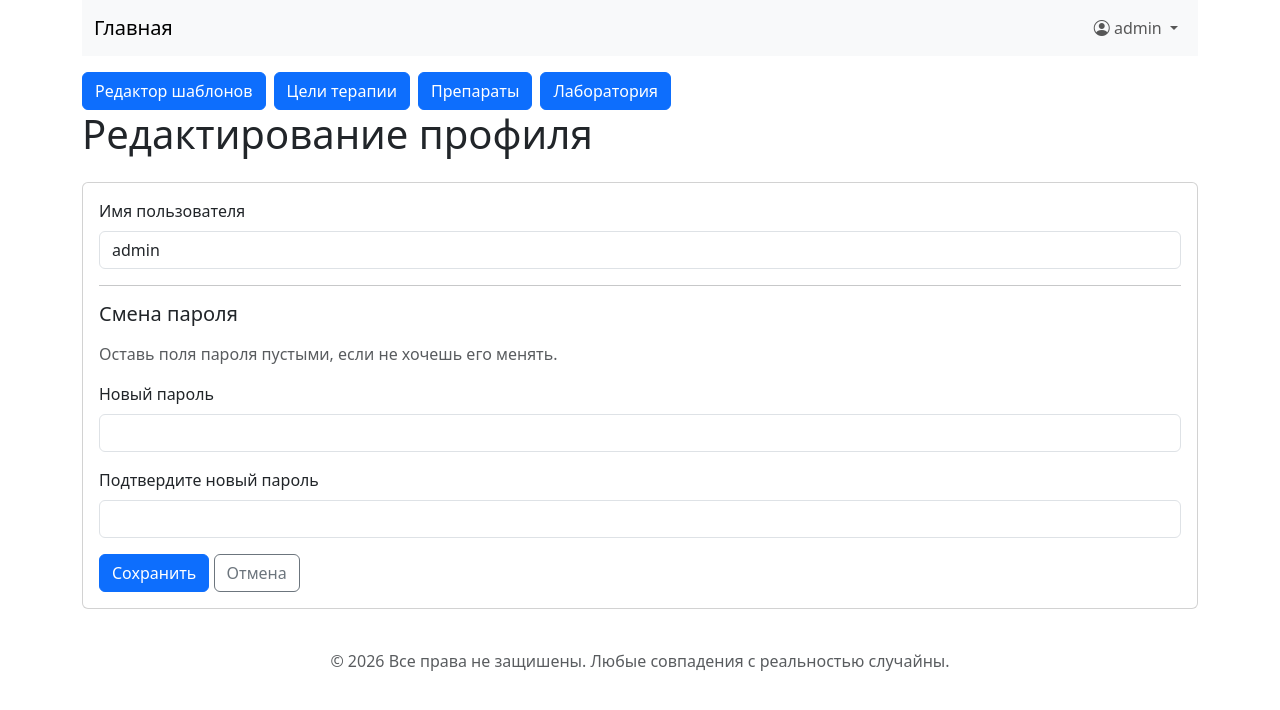
After one commit to sashkaryzhik1908-netizen/diaries, a Flask app: page /edit in a window 1280 px wide. The commit adds this page. Shown: the top 710 px of the page. Run offline with Flask 3, Linux system fonts and the light colour scheme; a user stored in the database is signed in; some libraries are stand-ins or nearby versions.

Commit message:
update auth

```diff
--- a/app/__init__.py
+++ b/app/__init__.py
@@ -22,6 +22,7 @@ def create_app(test_config=None):
     from app.routes.therapy import therapy_bp
     from app.routes.diaries import diaries_bp
     from app.routes.diary_entries import diary_entries_bp
+    from app.services.diary_service import to_local_time
     from laboratory.routes import laboratory_bp
 
     migrate.init_app(app, db)
@@ -40,4 +41,8 @@ def create_app(test_config=None):
     app.register_blueprint(diary_entries_bp)
     app.register_blueprint(laboratory_bp)
 
+    @app.context_processor
+    def inject_utilities():
+        return dict(to_local_time=to_local_time)
+
     return app
--- a/app/forms.py
+++ b/app/forms.py
@@ -14,6 +14,8 @@ from wtforms.validators import (
     DataRequired,
     EqualTo,
     Length,
+    Optional,
+    ValidationError,
 )
 
 
@@ -38,6 +40,38 @@ class RegisterForm(FlaskForm):
         validators=[DataRequired()],
     )
     submit = SubmitField("Зарегистрироваться")
+
+
+class EditUserForm(FlaskForm):
+    username = StringField(
+        "Имя пользователя",
+        validators=[
+            DataRequired(),
+            Length(max=100),
+        ],
+    )
+    password = PasswordField(
+        "Новый пароль",
+        validators=[
+            Optional(),
+            EqualTo("confirm", message="Пароли должны совпадать"),
+        ],
+        render_kw={"autocomplete": "new-password"},
+    )
+
+    confirm = PasswordField(
+        "Подтвердите новый пароль",
+        validators=[Optional()],
+        render_kw={"autocomplete": "new-password"},
+    )
+    submit = SubmitField("Сохранить")
+
+    def validate_confirm(self, field):
+        if self.password.data and not field.data:
+            raise ValidationError("Подтвердите новый пароль.")
+
+        if field.data and not self.password.data:
+            raise ValidationError("Введите новый пароль.")
 
 
 class LoginForm(FlaskForm):
@@ -104,7 +138,10 @@ class TemplateVariableForm(FlaskForm):
         validators=[DataRequired()],
     )
     required = BooleanField("Обязательное поле")
-    order = IntegerField("Порядок расположения при заполнении дневника", validators=[DataRequired()])
+    order = IntegerField(
+        "Порядок расположения при заполнении дневника",
+        validators=[
+            DataRequired()])
     submit = SubmitField("Сохранить")
 
 
--- a/app/routes/auth.py
+++ b/app/routes/auth.py
@@ -9,9 +9,8 @@ from flask_login import (
 from werkzeug.security import generate_password_hash, check_password_hash
 
 from app.extensions import db, login_manager
-from app.models import User
-from app.forms import RegisterForm, LoginForm
-
+from app.models import User, Diary
+from app.forms import RegisterForm, LoginForm, EditUserForm
 
 auth_bp = Blueprint("auth", __name__)
 
@@ -51,6 +50,38 @@ def register():
     return render_template("auth/register.html", form=form)
 
 
+# Редактирование профиля
+@auth_bp.route("/edit", methods=["GET", "POST"])
+@login_required
+def edit_user():
+    user = current_user
+    form = EditUserForm(obj=user)
+
+    if form.validate_on_submit():
+
+        # Проверяем, занят ли логин другим пользователем
+        existing_user = User.query.filter_by(
+            username=form.username.data
+        ).first()
+
+        if existing_user and existing_user.id != user.id:
+            flash("Это имя пользователя уже занято.", "danger")
+            return render_template("auth/edit_user.html", form=form)
+
+        user.username = form.username.data
+
+        # Если введён новый пароль, обновляем его
+        if form.password.data:
+            user.password = generate_password_hash(form.password.data)
+
+        db.session.commit()
+
+        flash("Данные профиля успешно обновлены.", "success")
+        return redirect(url_for("auth.user"))
+
+    return render_template("auth/edit_user.html", form=form)
+
+
 # Вход
 @auth_bp.route("/login", methods=["GET", "POST"])
 def login():
@@ -86,3 +117,13 @@ def logout():
 @auth_bp.route("/")
 def index():
     return render_template("index.html")
+
+
+@auth_bp.route("/user")
+@login_required
+def user():
+    diaries = Diary.query.filter(Diary.user_id == current_user.id).all()
+    return render_template(
+        "auth/user.html",
+        user=current_user,
+        diaries=diaries)
--- /dev/null
+++ b/app/templates/auth/edit_user.html
@@ -0,0 +1,66 @@
+{% extends "base.html" %}
+
+{% block title %}
+Редактирование профиля
+{% endblock title %}
+
+{% block content %}
+<div class="container">
+
+    <h1 class="mb-4">Редактирование профиля</h1>
+
+    <div class="card mb-3">
+        <div class="card-body">
+
+            <form method="POST">
+                {{ form.hidden_tag() }}
+
+                <div class="mb-3">
+                    {{ form.username.label(class="form-label") }}
+                    {{ form.username(class="form-control") }}
+
+                    {% for error in form.username.errors %}
+                        <p class="text-danger mt-1">{{ error }}</p>
+                    {% endfor %}
+                </div>
+
+                <hr>
+
+                <h5 class="mb-3">Смена пароля</h5>
+
+                <p class="text-muted">
+                    Оставь поля пароля пустыми, если не хочешь его менять.
+                </p>
+
+                <div class="mb-3">
+                    {{ form.password.label(class="form-label") }}
+                    {{ form.password(class="form-control") }}
+
+                    {% for error in form.password.errors %}
+                        <p class="text-danger mt-1">{{ error }}</p>
+                    {% endfor %}
+                </div>
+
+                <div class="mb-3">
+                    {{ form.confirm.label(class="form-label") }}
+                    {{ form.confirm(class="form-control") }}
+
+                    {% for error in form.confirm.errors %}
+                        <p class="text-danger mt-1">{{ error }}</p>
+                    {% endfor %}
+                </div>
+
+                {{ form.submit(class="btn btn-primary") }}
+
+                <a href="{{ url_for('auth.user') }}"
+                   class="btn btn-outline-secondary">
+                    Отмена
+                </a>
+
+            </form>
+
+        </div>
+    </div>
+
+</div>
+{% endblock content %}
--- a/app/templates/auth/register.html
+++ b/app/templates/auth/register.html
@@ -1,5 +1,7 @@
 {% extends "base.html" %}
-{% block title %}Регистрация{% endblock title %}
+{% block title %}
+Регистрация
+{% endblock title %}
 {% block content %}
 <div class="container">
   <form method="POST">
--- a/app/templates/diares/diaries.html
+++ b/app/templates/diares/diaries.html
@@ -24,7 +24,7 @@
                 <h5>Дневник №{{ diary.number }}</h5>
 
                 <p class="text-muted">
-                    Создан: {{ diary.created_at.strftime("%d.%m.%Y %H:%M") }}
+                    Создан: {{ to_local_time(diary.created_at).strftime("%d.%m.%Y %H:%M") }}
                 </p>
 
                 <a href="{{ url_for('diaries.view_diary', diary_id=diary.id) }}"
--- a/app/templates/diares/fill_category.html
+++ b/app/templates/diares/fill_category.html
@@ -331,7 +331,7 @@
         {% endif %}
 
         <button type="submit" class="btn btn-success">
-            Сгенерировать текст
+            Сохранить
         </button>
     </form>
 
--- a/app/templates/includes/_header.html
+++ b/app/templates/includes/_header.html
@@ -1,4 +1,3 @@
-
 <div class="container">
   <nav class="navbar navbar-expand-lg bg-body-tertiary">
     <div class="container-fluid">
@@ -33,6 +32,12 @@
             </li>
             {% else %}
             <li>
+              <a class="dropdown-item"
+                 href="{{ url_for('auth.user') }}">
+                Личный кабинет
+              </a>
+            </li>
+            <li>
               <form method="POST" action="{{ url_for('auth.logout') }}">
                 <input type="hidden" name="csrf_token" value="{{ csrf_token() }}">
                 <button type="submit" class="dropdown-item">
@@ -47,18 +52,8 @@
     </div>
   </nav>
 
-    <br>
-
-    <ul class="nav nav-underline">
-        {% if current_user.is_authenticated %}
-            <li class="nav-item">
-                <a class="btn btn-primary"
-                   href="{{ url_for('diaries.list_diaries') }}"
-                   role="button">
-                    Список дневников
-                </a>
-            </li>
-
+  <div class="mt-3">
+    <ul class="nav gap-2">
       {% if current_user.is_admin %}
       <li class="nav-item">
         <a class="btn btn-primary"
@@ -83,6 +78,7 @@
           Препараты
         </a>
       </li>
+
       <li class="nav-item">
         <a class="btn btn-primary"
            href="{{ url_for('laboratory.list_categories') }}">
@@ -90,8 +86,6 @@
         </a>
       </li>
       {% endif %}
-        {% endif %}
     </ul>
-
-    <br>
   </div>
+</div>
--- a/run.py
+++ b/run.py
@@ -4,7 +4,6 @@ from app import create_app
 
 app = create_app()
 
-
 if __name__ == "__main__":
     debug = os.environ.get("FLASK_DEBUG", "false").lower() == "true"
     app.run(debug=debug)
```
Also changed, not shown: app/services/diary_service.py (+9 -0 lines), app/templates/auth/user.html (added, +62 -0 lines), instance/database.db. Lines whose indentation alone changed are shown as unchanged.
